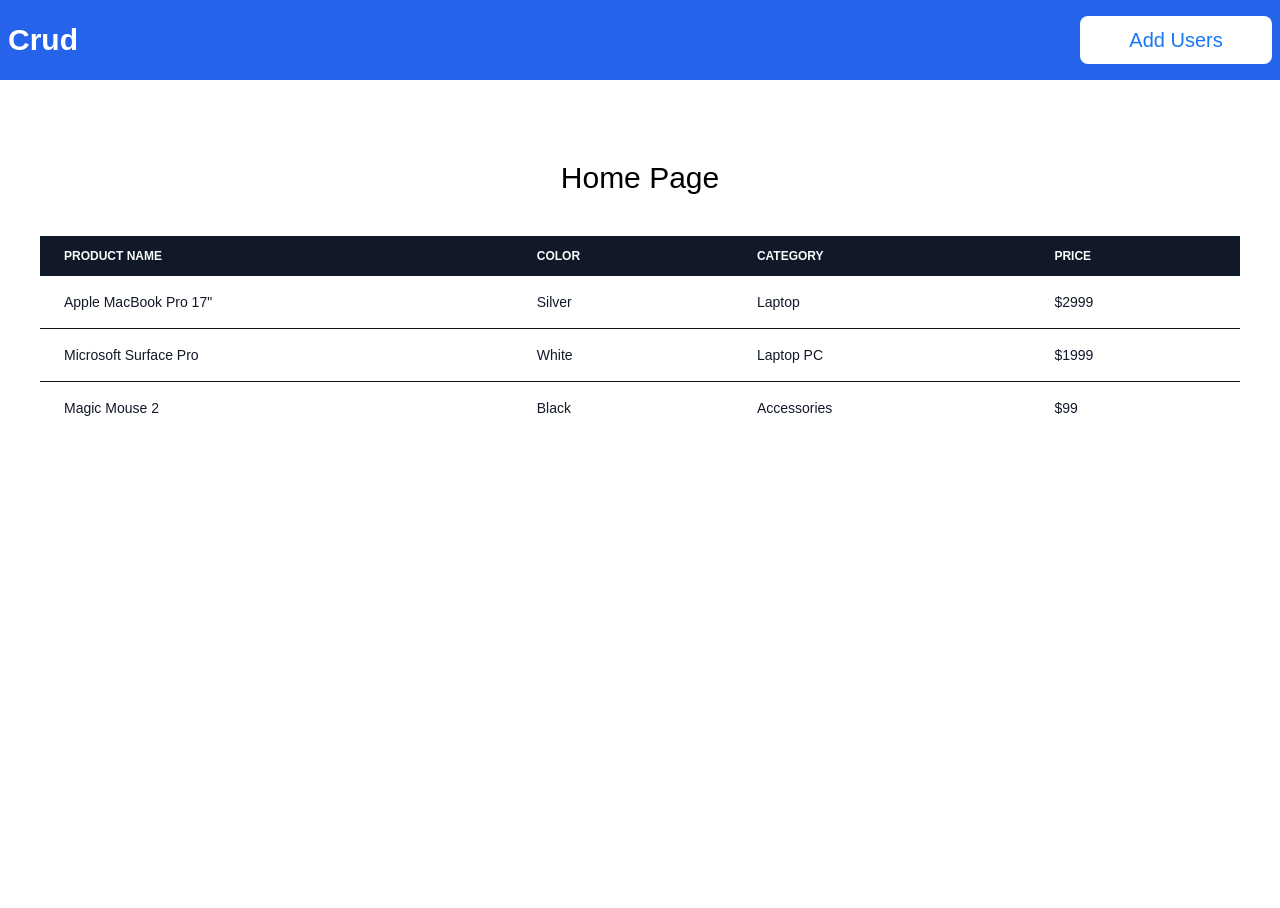
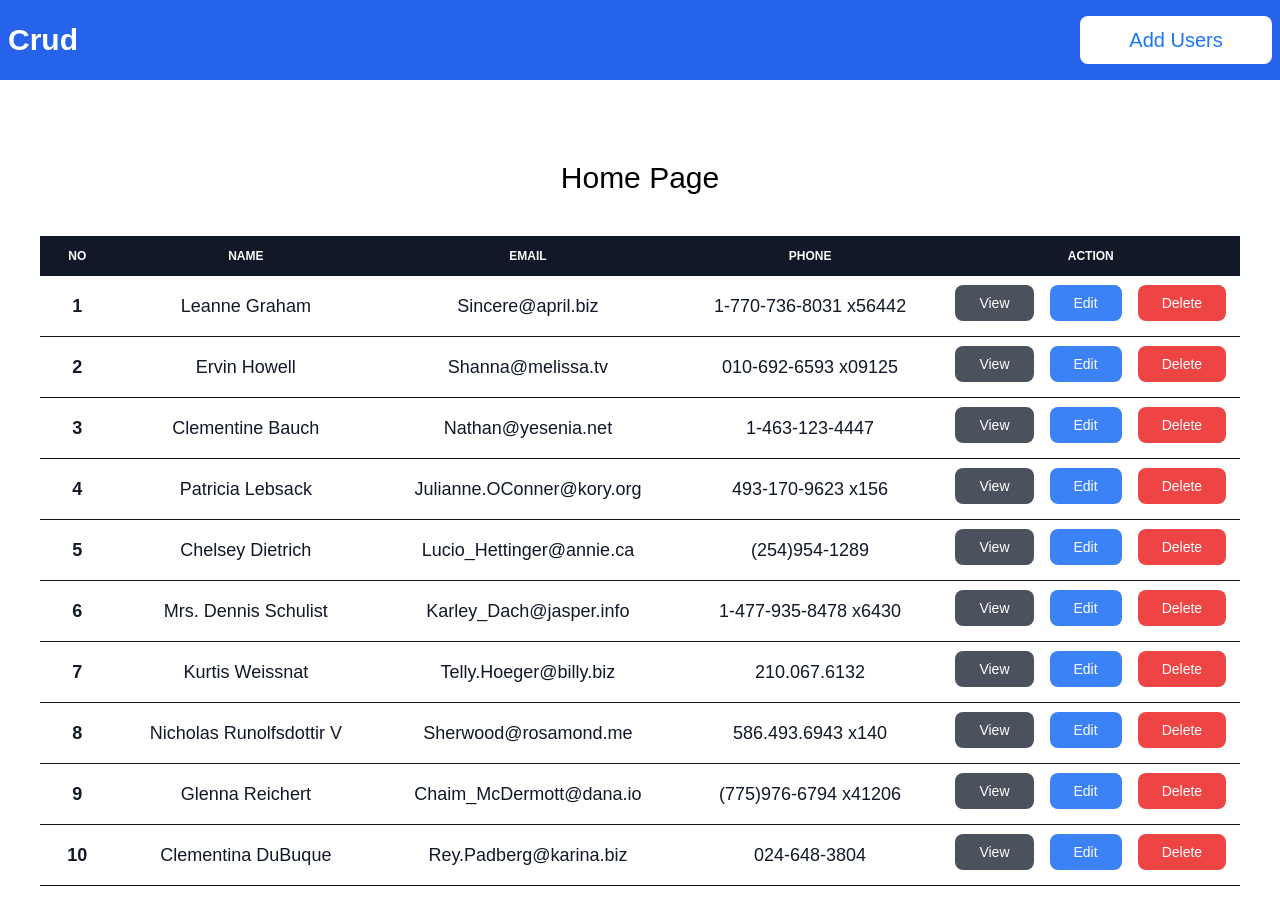
Before and after one commit to mriskisyahputraa2/crud-blog-apps, a React (Create React App) app: page / in a window 1280 px wide. Shown: the top 908 px of the page. Before the commit the page ends 800 px from the top, so only its background shows below. Built offline with nearby package versions, Linux system fonts and the light colour scheme; data requests are answered from the project's data file.

Commit message:
integrasi API

```diff
--- a/package.json
+++ b/package.json
@@ -6,9 +6,9 @@
     "@testing-library/jest-dom": "^5.16.5",
     "@testing-library/react": "^13.4.0",
     "@testing-library/user-event": "^13.5.0",
+    "axios": "^0.27.2",
     "json-server": "^0.17.3",
     "react": "^18.2.0",
-    "react-axios": "^2.0.6",
     "react-dom": "^18.2.0",
     "react-router-dom": "^6.11.0",
     "react-scripts": "5.0.1",
--- a/src/Pages/Home.jsx
+++ b/src/Pages/Home.jsx
@@ -1,5 +1,16 @@
+import axios from "axios";
+import { useEffect, useState } from "react"
+function Home() {
+    const [users, setUser] = useState([]);
 
-function Home() {
+    useEffect(() => {
+        axios.get('http://localhost:3003/users')
+            .then((response) => {
+                setUser(response.data)
+            })
+    }, [])
+
+
     return (
         <div className="w-full h-full flex flex-col px-10 py-10">
             <div class="relative overflow-x-auto font-Poppins">
@@ -7,66 +18,50 @@
                     <h1 className="font-Poppins text-3xl">Home Page</h1>
                 </div>
 
-                <table class="w-full text-sm text-left text-gray-900 dark:text-gray-400">
-                    <thead class="text-xs text-gray-50 uppercase bg-gray-900 dark:bg-gray-700 dark:text-gray-400 ">
+                <table className="w-full text-sm text-left text-gray-900 dark:text-gray-400">
+                    <thead className="text-xs text-gray-50 uppercase bg-gray-900 dark:bg-gray-700 dark:text-gray-400 text-center">
                         <tr>
-                            <th scope="col" class="px-6 py-3">
-                                Product name
+                            <th scope="col" className="px-6 py-3">
+                                No
                             </th>
-                            <th scope="col" class="px-6 py-3">
-                                Color
+                            <th scope="col" className="px-6 py-3">
+                                Name
                             </th>
-                            <th scope="col" class="px-6 py-3">
-                                Category
+                            <th scope="col" className="px-6 py-3">
+                                Email
                             </th>
-                            <th scope="col" class="px-6 py-3">
-                                Price
+                            <th scope="col" className="px-6 py-3">
+                                Phone
+                            </th>
+                            <th scope="col" className="px-6 py-3">
+                                Action
                             </th>
                         </tr>
                     </thead>
+
                     <tbody>
-                        <tr class="bg-white border-b dark:bg-gray-800 dark:border-gray-700">
-                            <th scope="row" class="px-6 py-4 font-medium text-gray-900 whitespace-nowrap dark:text-white">
-                                Apple MacBook Pro 17"
-                            </th>
-                            <td class="px-6 py-4">
-                                Silver
-                            </td>
-                            <td class="px-6 py-4">
-                                Laptop
-                            </td>
-                            <td class="px-6 py-4">
-                                $2999
-                            </td>
-                        </tr>
-                        <tr class="bg-white border-b dark:bg-gray-800 dark:border-gray-700">
-                            <th scope="row" class="px-6 py-4 font-medium text-gray-900 whitespace-nowrap dark:text-white">
-                                Microsoft Surface Pro
-                            </th>
-                            <td class="px-6 py-4">
-                                White
-                            </td>
-                            <td class="px-6 py-4">
-                                Laptop PC
-                            </td>
-                            <td class="px-6 py-4">
-                                $1999
-                            </td>
-                        </tr>
-                        <tr class="bg-white dark:bg-gray-800">
-                            <th scope="row" class="px-6 py-4 font-medium text-gray-900 whitespace-nowrap dark:text-white">
-                                Magic Mouse 2
-                            </th>
-                            <td class="px-6 py-4">
-                                Black
-                            </td>
-                            <td class="px-6 py-4">
-                                Accessories
-                            </td>
-                            <td class="px-6 py-4">
-                                $99
-                            </td>
-                        </tr>
+                        {users.map((user, index) => (
+                            <tr key={index} className="bg-white border-b dark:bg-gray-800 dark:border-gray-700 text-center">
+                                <th scope="row" className="text-lg px-6 py-4 whitespace-nowrap dark:text-white">
+                                    {index + 1}
+                                </th>
+                                <td className="text-lg px-6 py-4">
+                                    {user.name}
+                                </td>
+                                <td className="text-lg px-6 py-4">
+                                    {user.email}
+                                </td>
+                                <td className="text-lg px-6 py-4">
+                                    {user.phone}
+                                </td>
+                                <td className="flex justify-center items-center space-x-4 ">
+                                    <button className="px-6 py-2 bg-gray-900/75 text-white rounded-lg mt-2">View</button>
+                                    <button className="px-6 py-2 bg-blue-500 text-white rounded-lg mt-2">Edit</button>
+                                    <button className="px-6 py-2 bg-red-500 text-white rounded-lg mt-2">Delete</button>
+                                </td>
+                            </tr>
+
+                        ))}
                     </tbody>
                 </table>
             </div>
```
Also changed, not shown: 1 other file (tests, documents, lock files or other folders).
